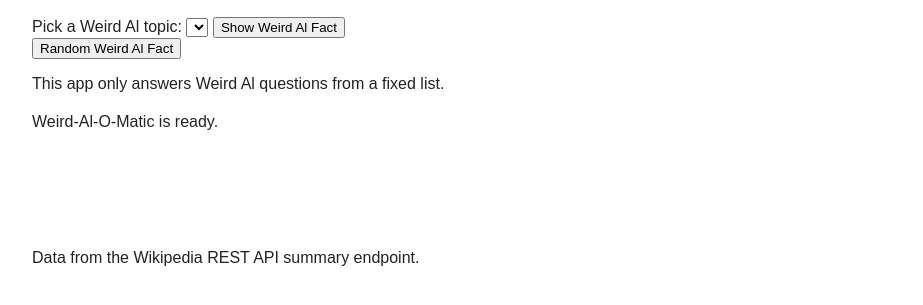
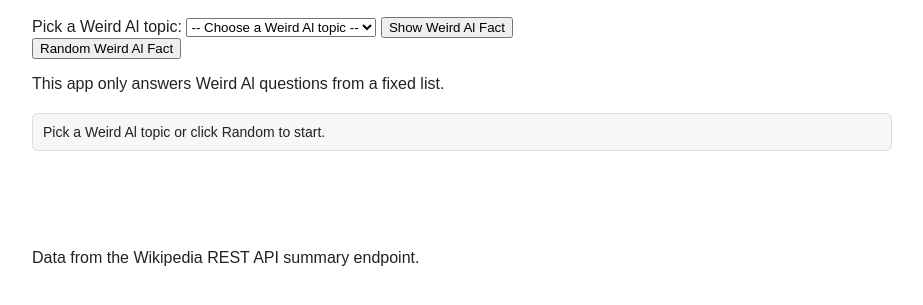
Before and after one commit to badkaraoke2025/weird-al-o-matic, a plain HTML site: page index.html in a window 1280 px wide. Shown: the part 81-386 px from the top of the page, without its empty margins (178-1101 px from the left). Drawn offline with Linux system fonts and the light colour scheme.

Commit message:
feat: add Weird Al topics and dropdown population

```diff
--- a/script.js
+++ b/script.js
@@ -1,10 +1,71 @@
+var WIKI_BASE_URL = "https://en.wikipedia.org/api/rest_v1/page/summary/";
+
+var weirdAlTopics = [
+  { id: "Weird_Al_Yankovic", label: "Weird Al Yankovic (person)" },
+  { id: "Dare_to_Be_Stupid", label: "Dare to Be Stupid (album)" },
+  { id: "Amish_Paradise", label: "Amish Paradise (song)" },
+  { id: "Eat_It", label: "Eat It (song)" },
+  { id: "Smells_Like_Nirvana", label: "Smells Like Nirvana (song)" },
+  { id: "Bad_Hair_Day", label: "Bad Hair Day (album)" },
+  { id: "Mandatory_Fun", label: "Mandatory Fun (album)" },
+  { id: "The_Saga_Begins", label: "The Saga Begins (song)" }
+];
+
 var topicSelect = document.getElementById("topic-select");
 var topicForm = document.getElementById("topic-form");
 var randomButton = document.getElementById("random-button");
 var resultSection = document.getElementById("result");
 
 function init() {
-  resultSection.textContent = "Weird-Al-O-Matic is ready.";
+  populateTopicOptions();
+  topicForm.addEventListener("submit", handleFormSubmit);
+  randomButton.addEventListener("click", handleRandomClick);
+  showStatusMessage("Pick a Weird Al topic or click Random to start.");
+}
+
+function populateTopicOptions() {
+  var placeholderOption = document.createElement("option");
+  placeholderOption.value = "";
+  placeholderOption.textContent = "-- Choose a Weird Al topic --";
+  placeholderOption.disabled = true;
+  placeholderOption.selected = true;
+  topicSelect.appendChild(placeholderOption);
+
+  var i;
+  for (i = 0; i < weirdAlTopics.length; i++) {
+    var topic = weirdAlTopics[i];
+    var option = document.createElement("option");
+    option.value = topic.id;
+    option.textContent = topic.label;
+    topicSelect.appendChild(option);
+  }
+}
+
+function handleFormSubmit(event) {
+  event.preventDefault();
+  var selectedId = topicSelect.value;
+
+  if (!selectedId) {
+    showStatusMessage("Please choose a Weird Al topic first.");
+    return;
+  }
+
+  showStatusMessage("You chose: " + selectedId + ". (API not connected yet.)");
+}
+
+function handleRandomClick() {
+  var randomIndex = Math.floor(Math.random() * weirdAlTopics.length);
+  var topic = weirdAlTopics[randomIndex];
+  topicSelect.value = topic.id;
+  showStatusMessage("Random topic: " + topic.label + ". (API not connected yet.)");
+}
+
+function showStatusMessage(messageText) {
+  resultSection.innerHTML = "";
+  var message = document.createElement("p");
+  message.className = "status-message";
+  message.textContent = messageText;
+  resultSection.appendChild(message);
 }
 
 init();
--- a/style.css
+++ b/style.css
@@ -39,3 +39,12 @@ body {
 .result {
   min-height: 120px;
 }
+
+
+.status-message {
+  background-color: #f7f7f7;
+  border: 1px solid #dddddd;
+  padding: 10px;
+  border-radius: 6px;
+  font-size: 14px;
+}
```
